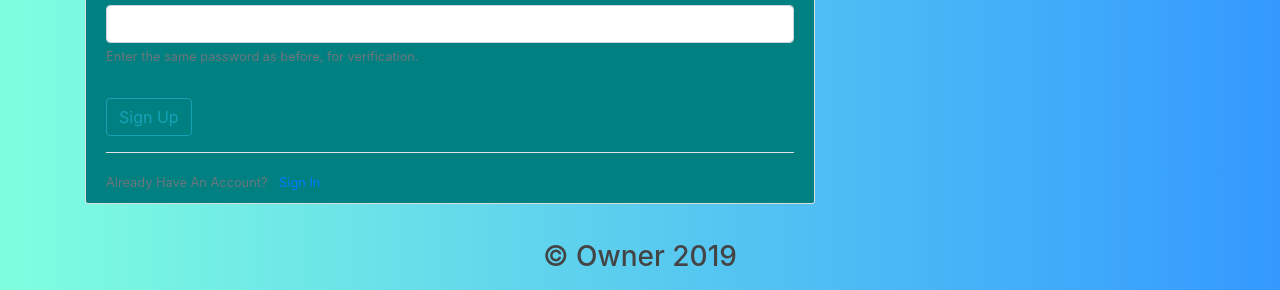
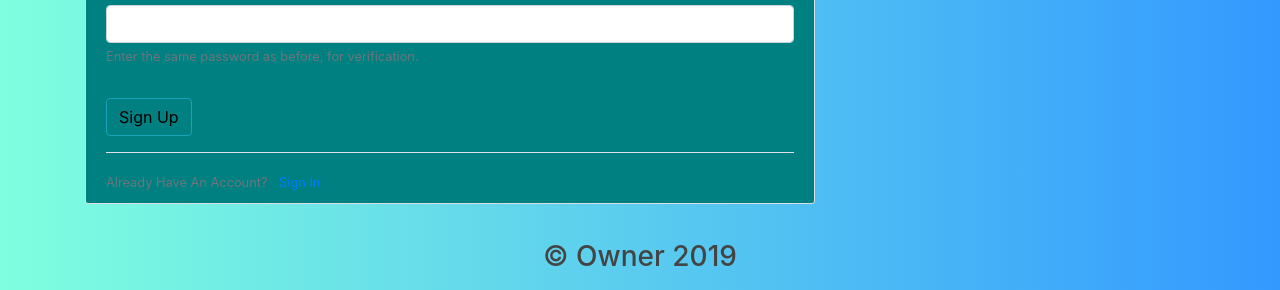
Before and after one commit to deepak2431/djangoBlog, a Django app: page /register/ in a window 1280 px wide. Shown: the part 589-879 px from the top of the page. Run offline with Django 3.2, Linux system fonts and the light colour scheme; some libraries are stand-ins or nearby versions.

Commit message:
updations made

```diff
--- a/blog/static/blog/main.css
+++ b/blog/static/blog/main.css
@@ -13,6 +13,9 @@ body {
     margin: 0;
   }
 
+ .btn2 {
+  color: black;
+}
 
   .bg-steel {
     background-color: rgb(0, 128, 128);
@@ -84,11 +87,9 @@ body {
   .account-heading {
     font-size: 2.5rem;
   }
-<<<<<<< HEAD
 
- .navbar-brand{
-=======
-  h3{
+  .navbar-brand{
+     h3{
     clear: both;
     font-family: "Roboto Condensed", sans-serif;
     font-weight: 700;
@@ -193,7 +194,6 @@ body {
   }
 
 .navbar-brand{
->>>>>>> 1700768083e89141829d53c137d88a95f7a35c05
   float : left;
  }
 
@@ -215,8 +215,6 @@ body{
 
 footer{
   margin-top:auto;
-<<<<<<< HEAD
+  }
+
 }
-=======
-}
->>>>>>> 1700768083e89141829d53c137d88a95f7a35c05
--- a/user/templates/user/login.html
+++ b/user/templates/user/login.html
@@ -9,7 +9,7 @@
                 {{ form|crispy }}
             </fieldset>
             <div class="form-group">
-                <button class="btn btn-outline-info" type="submit">Log In</button>
+                <button class="btn btn-outline-info btn2" type="submit">Log In</button>
             </div>
         </form>
         <div class="border-top pt-3">
--- a/user/templates/user/register.html
+++ b/user/templates/user/register.html
@@ -9,7 +9,7 @@
                 {{ form|crispy }}
             </fieldset>
             <div class="form-group">
-                <button class="btn btn-outline-info" type="submit">Sign Up</button>
+                <button class="btn btn-outline-info btn2" type="submit">Sign Up</button>
             </div>
         </form>
         <div class="border-top pt-3">
```
